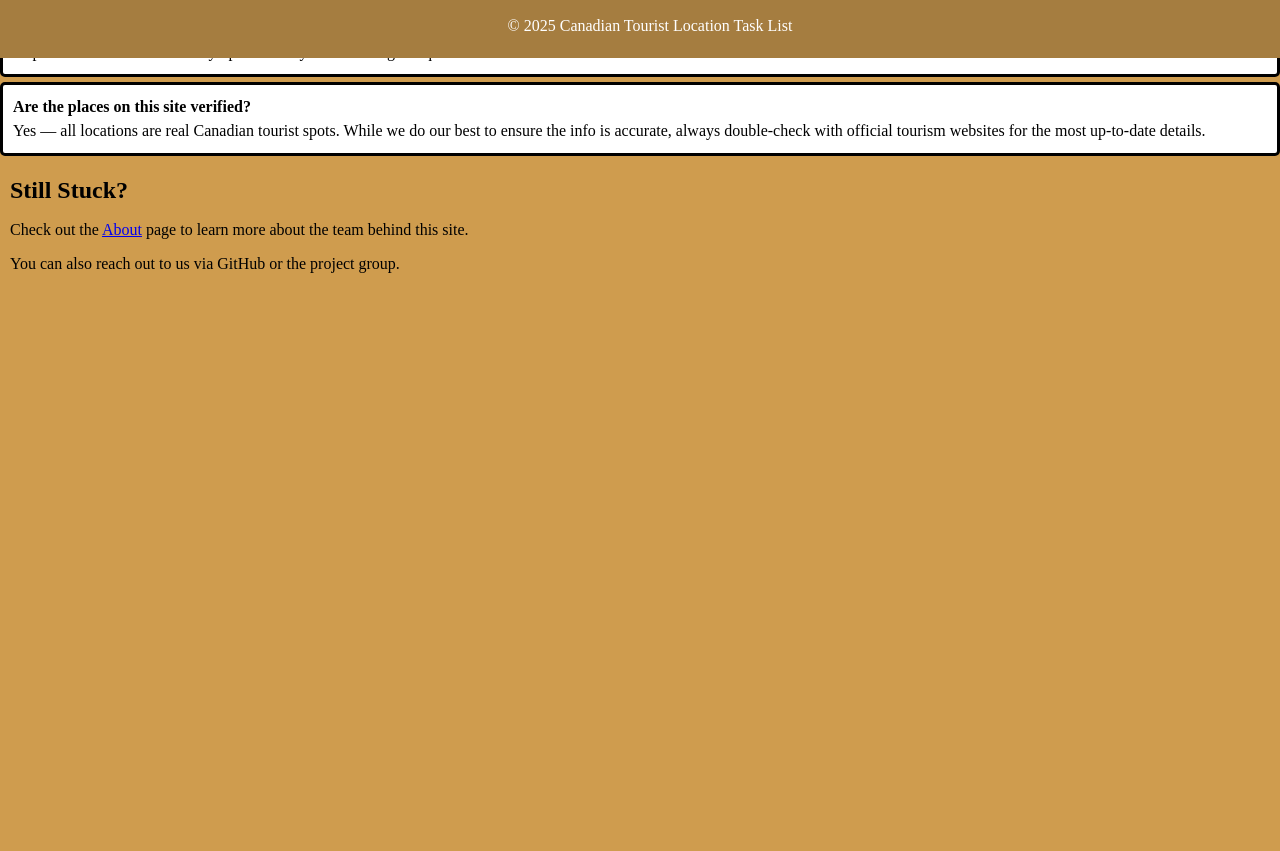
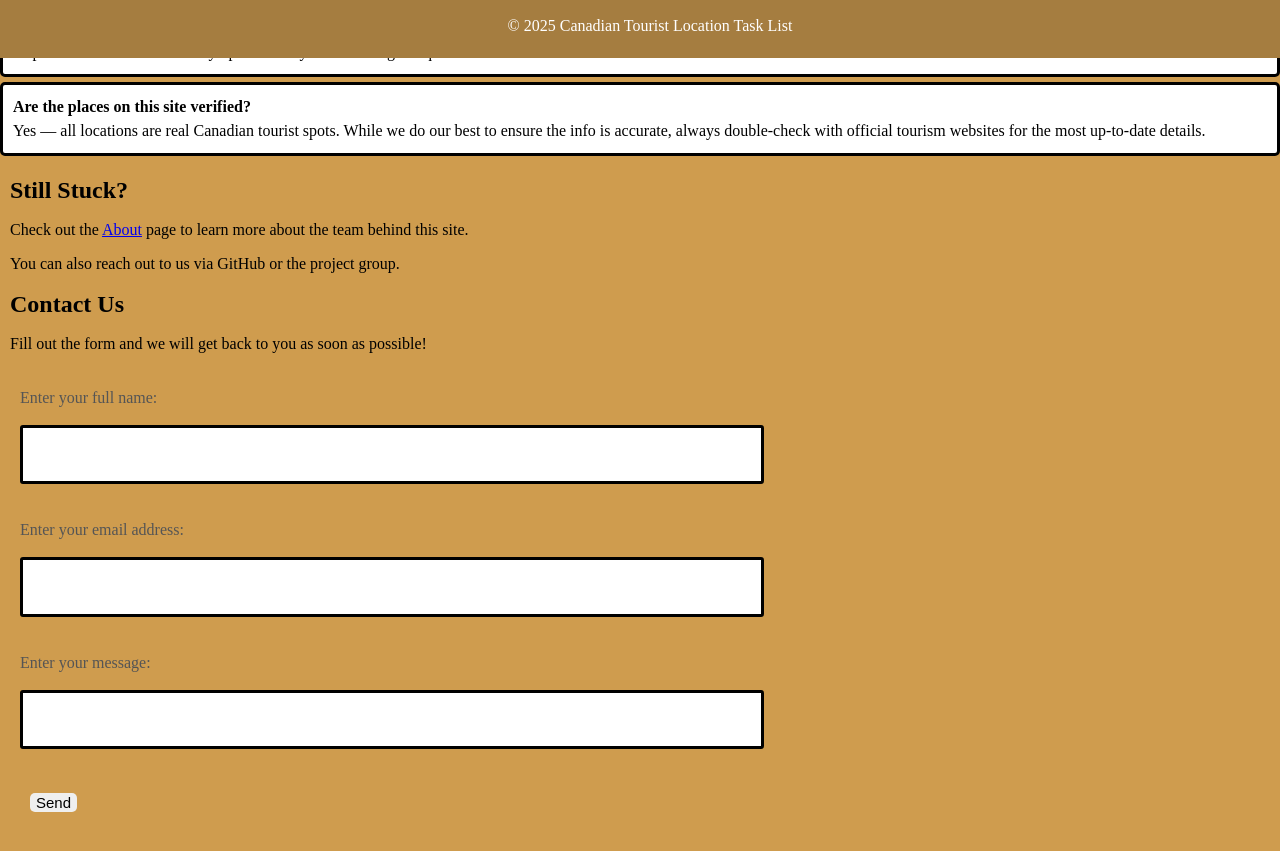
Before and after one commit to ManyManicAmbitions/Canadian-Tourist-Location-Task-List, a plain HTML site: page help.html in a window 1280 px wide. Shown: the part 742-1593 px from the top of the page. Before the commit the page ends 1093 px from the top, so only its background shows below. Drawn offline with Linux system fonts and the light colour scheme.

Commit message:
added contact form in help page

```diff
--- a/help.html
+++ b/help.html
@@ -49,6 +49,27 @@
       <p>Check out the <a href="about.html">About</a> page to learn more about the team behind this site.</p>
       <p>You can also reach out to us via GitHub or the project group.</p>
     </section>
+
+    <section id="contact">
+      <h2>Contact Us</h2>
+      <p>Fill out the form and we will get back to you as soon as possible!</p>
+      <!-- <h1>Registration Form</h1> -->
+      <form name="myForm" action="#" method="POST">
+      <label for="name">Enter your full name:</label>
+      <input type="text" id="name" name="name" required><br><br>
+
+      <label for="email">Enter your email address:</label>
+      <input type="email" id="email" name="email" required><br><br>
+
+      <label for="message">Enter your message:</label>
+      <input type="message" id="message" name="message" required><br><br>
+
+      <button onclick ="validateForm()" type="submit">Send</button>
+
+  </section>
+
+
+
   </main>
 
   <footer>
--- a/style.css
+++ b/style.css
@@ -80,3 +80,44 @@ footer{
     bottom: 0;
     width: 100%;
 }
+
+form {
+
+    padding: 20px;
+    /* border: 1px solid #ddd; */
+    border-radius: 5px;
+    /* width: 300px; */
+    margin: 0 auto;
+  }
+
+
+  input[type="text"], input[type="email"], input[type="message"] {
+    width: 60%;
+    padding: 10px;
+    margin: 10px 0;
+    border: 3px solid black;
+    border-radius: 3px;
+    box-sizing: border-box;
+  font-weight:400;
+  line-height: 2.5;
+  }
+
+  input[type="submit"] {
+    background-color: #4CAF50;
+    color: white;
+    padding: 10px;
+    border: none;
+    border-radius: 3px;
+    cursor: pointer;
+    width: 100%;
+  }
+
+  input[type="submit"]:hover {
+    background-color: #0bd416;
+  }
+
+  form label {
+    display: block;
+    margin-bottom: 5px;
+    color: #555;
+  }
```
Also changed, not shown: script.js (+20 -0 lines).
